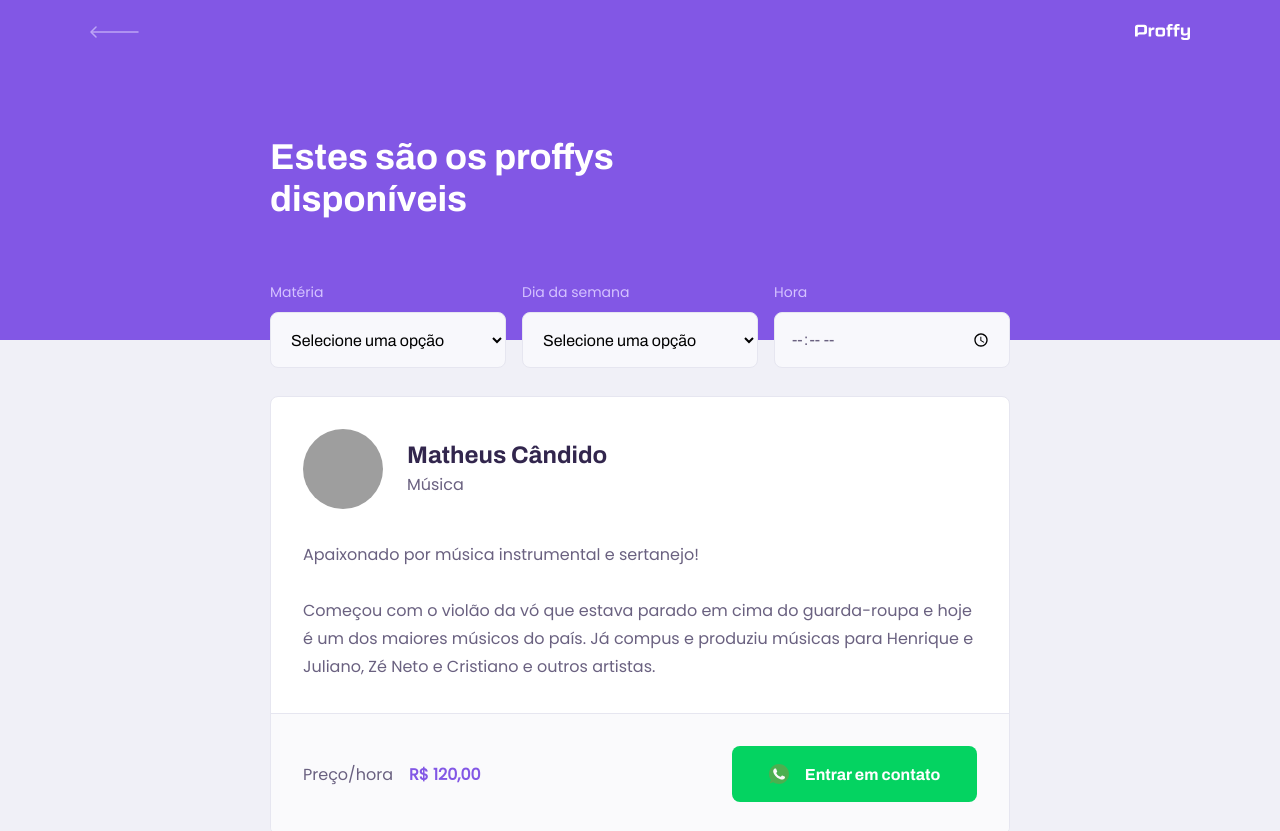
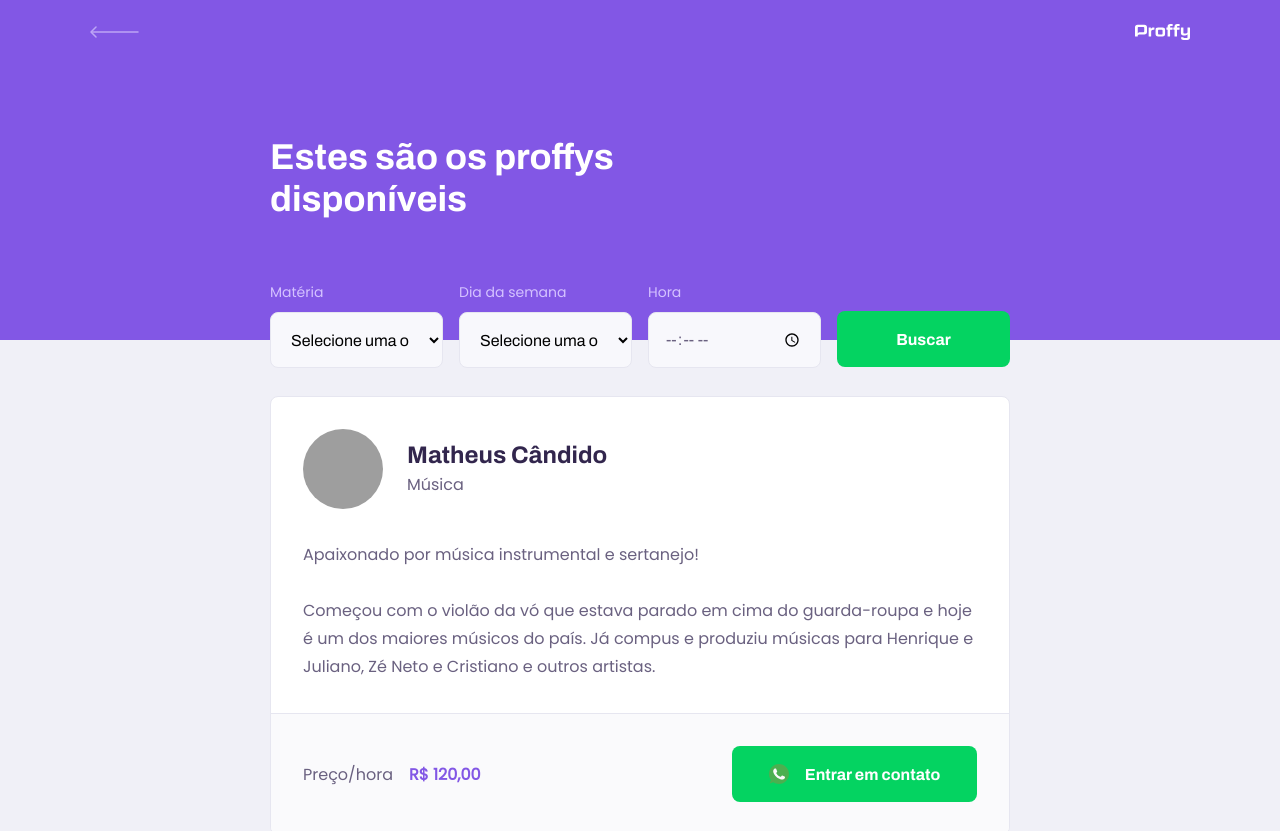
Before and after one commit to MatheusCandido1/web_proffy, a React (Create React App) app: page /study in a window 1280 px wide. Shown: the top 831 px of the page. Built offline with nearby package versions, Linux system fonts and the light colour scheme; grey boxes are pictures that could not be loaded.

Commit message:
add-button-on-classes-list

```diff
--- a/src/pages/TeacherList/index.tsx
+++ b/src/pages/TeacherList/index.tsx
@@ -1,4 +1,4 @@
-import React from 'react';
+import React, { useState, FormEvent } from 'react';
 
 import PageHeader from '../../components/PageHeader';
 import TeacherItem from '../../components/TeacherItem';
@@ -8,11 +8,25 @@ import Select from '../../components/Select';
 import './style.css'
 
 function TeacherList() {
+    const [subject, setSubject] = useState('');
+    const [week_day, setWeekDay] = useState('');
+    const [time, setTime] = useState('');
+
+    function searchClasses(e: FormEvent) {
+        e.preventDefault();
+        console.log('a');
+    }
+
     return (
         <div id="page-teacher-list" className="container">
             <PageHeader title="Estes são os proffys disponíveis">
-             <form id="search-teachers">
-             <Select name="subject" label="Matéria" options={[
+             <form id="search-teachers" onSubmit={searchClasses}>
+             <Select
+                name="subject"
+                label="Matéria"
+                value={subject}
+                onChange={(e) => {setSubject(e.target.value) }}
+                options={[
                     { value: 'Artes', label: 'Artes'},
                     { value: 'Biologia', label: 'Biologia'},
                     { value: 'Ciências', label: 'Ciências'},
@@ -20,7 +34,12 @@ function TeacherList() {
                     { value: 'História', label: 'História'},
                     { value: 'Matemática', label: 'Matemática'},
                 ]} />
-            <Select name="week_day" label="Dia da semana" options={[
+            <Select
+                name="week_day"
+                label="Dia da semana"
+                value={week_day}
+                onChange={(e) => {setWeekDay(e.target.value) }}
+                options={[
                     { value: '0', label: 'Domingo'},
                     { value: '1', label: 'Segunda-feira'},
                     { value: '2', label: 'Terça-feira'},
@@ -30,8 +49,14 @@ function TeacherList() {
                     { value: '6', label: 'Sábado'},
                 ]} />
 
-                 <Input type="time" name="time" label="Hora" />
+                 <Input
+                 type="time"
+                 name="time"
+                 value={time}
+                 onChange={(e) => {setTime(e.target.value) }}
+                 label="Hora" />
 
+            <button type="submit">Buscar</button>
              </form>
             </PageHeader>
             <main>
--- a/src/pages/TeacherList/style.css
+++ b/src/pages/TeacherList/style.css
@@ -5,6 +5,27 @@
 
 #search-teachers {
     margin-top: 3.2rem;
+}
+
+#search-teachers button {
+    width: 100%;
+    height: 5.6rem;
+    background-color: var(--color-secondary);
+    color: var(--color-button-text);
+    border: 0;
+    border-radius: 0.8rem;
+    cursor: pointer;
+    font: 700 1.6rem Archivo;
+    display: flex;
+    align-items: center;
+    justify-content: center;
+    text-decoration: none;
+    transition: background-color 0.2s;
+    margin-top: 3.2rem;
+}
+
+#search-teachers button:hover {
+    background: var(--color-secondary-dark);
 }
 
 #search-teachers label {
@@ -23,7 +44,7 @@
 
     #search-teachers {
         display: grid;
-        grid-template-columns: repeat(3, 1fr);
+        grid-template-columns: repeat(4, 1fr);
         column-gap: 16px;
         position: absolute;
         bottom: -28px;
```
